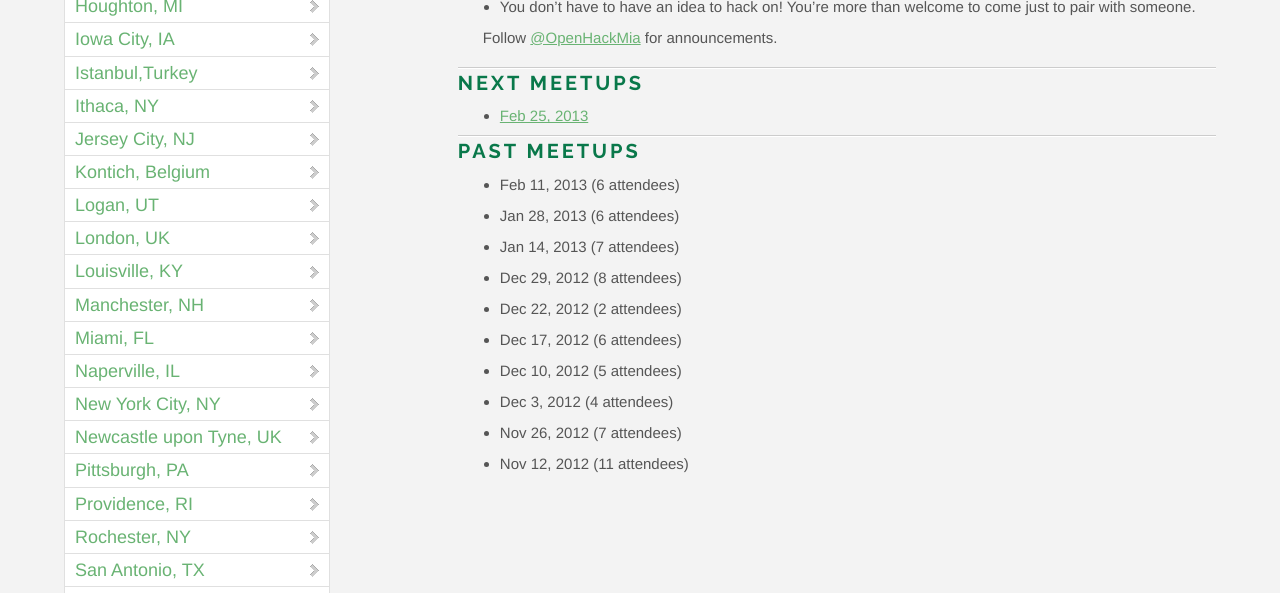
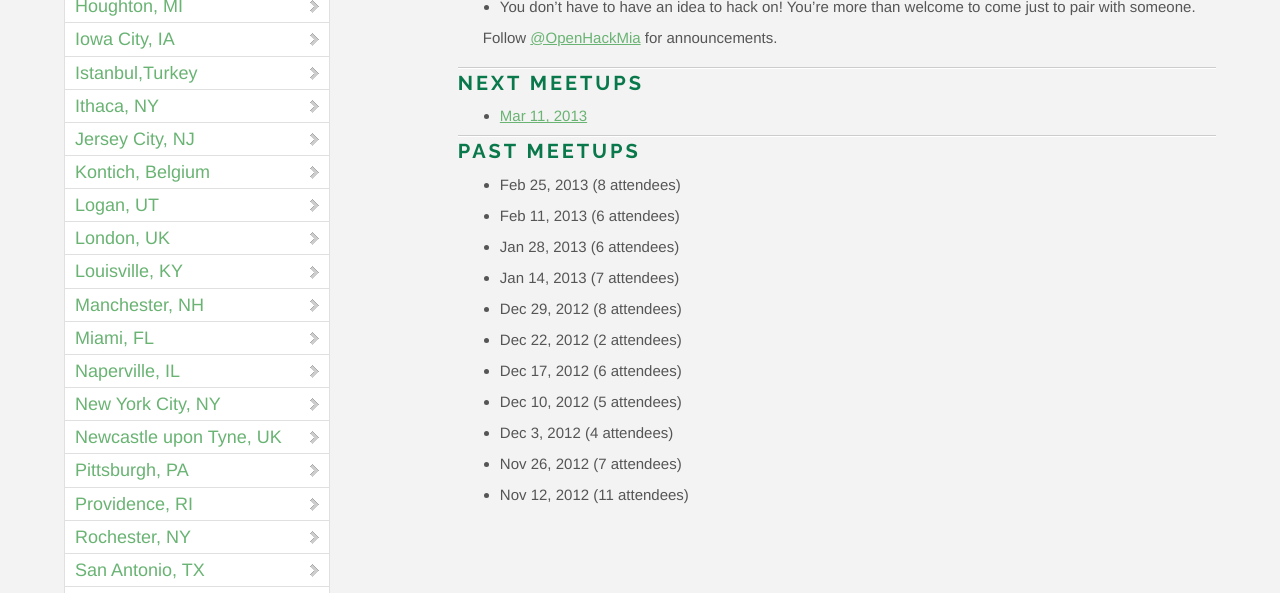
Before and after one commit to OpenHack/openhack.github.com, a Jekyll site: the page built from miami/index.markdown, in a window 1280 px wide. Shown: the part 856-1449 px from the top of the page. Built offline with Jekyll 4.4.1, drawn with Linux system fonts in a browser that asks for light colours; nearby versions of some CDN libraries; Markdown is read by kramdown in place of the engine named in the settings; comment, search, counter and statistics services are not loaded.

Commit message:
miami update

```diff
--- a/miami/index.markdown
+++ b/miami/index.markdown
@@ -19,10 +19,11 @@ Follow [@OpenHackMia](http://twitter.com/openhackmia) for announcements.
 
 ### Next meetups
 
-* [Feb 25, 2013](http://www.meetup.com/miamirb/events/104163022/)
+* [Mar 11, 2013](http://www.meetup.com/miamirb/events/106423722/)
 
 ### Past meetups
 
+* Feb 25, 2013 (8 attendees)
 * Feb 11, 2013 (6 attendees)
 * Jan 28, 2013 (6 attendees)
 * Jan 14, 2013 (7 attendees)
```
